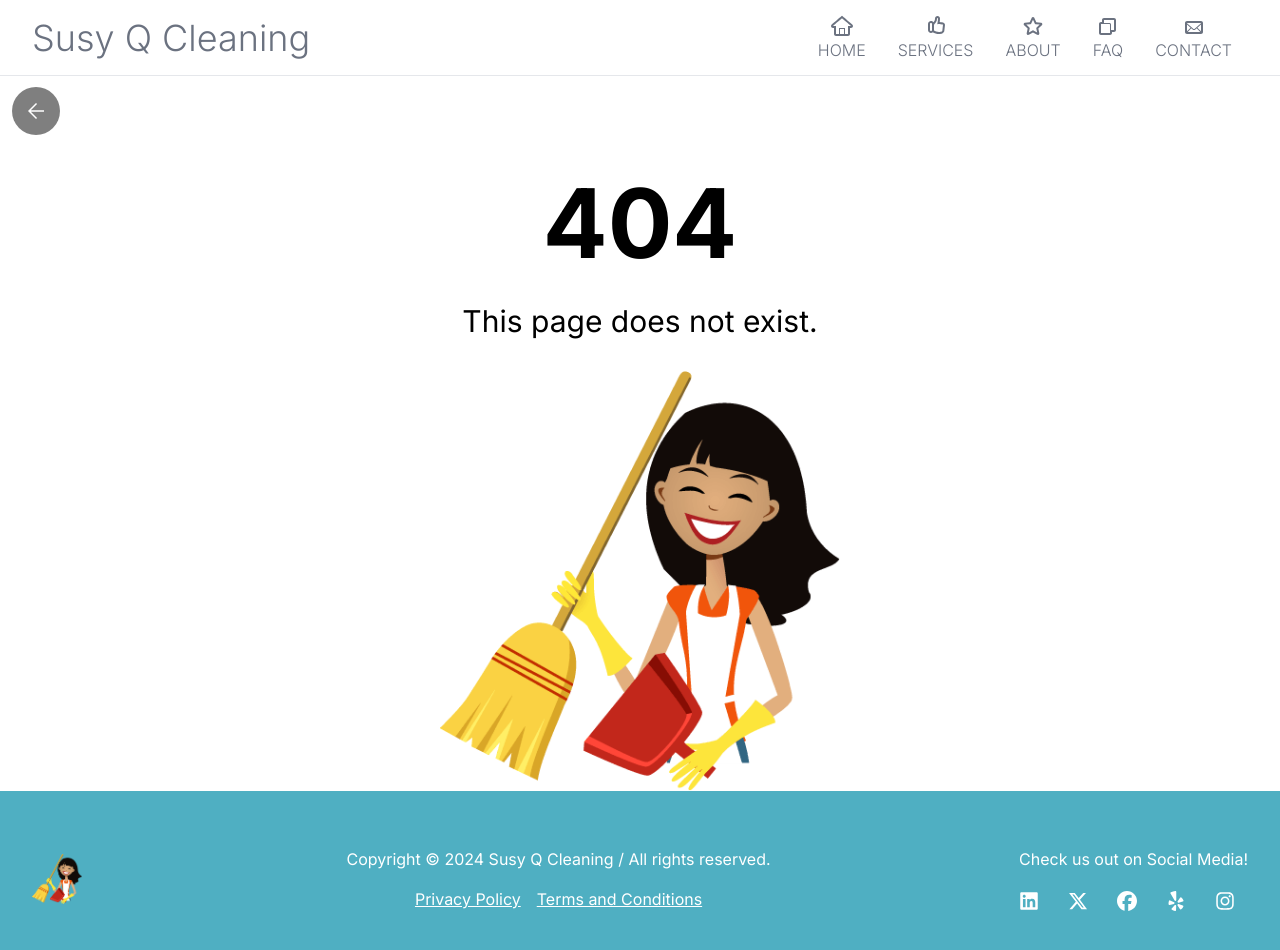
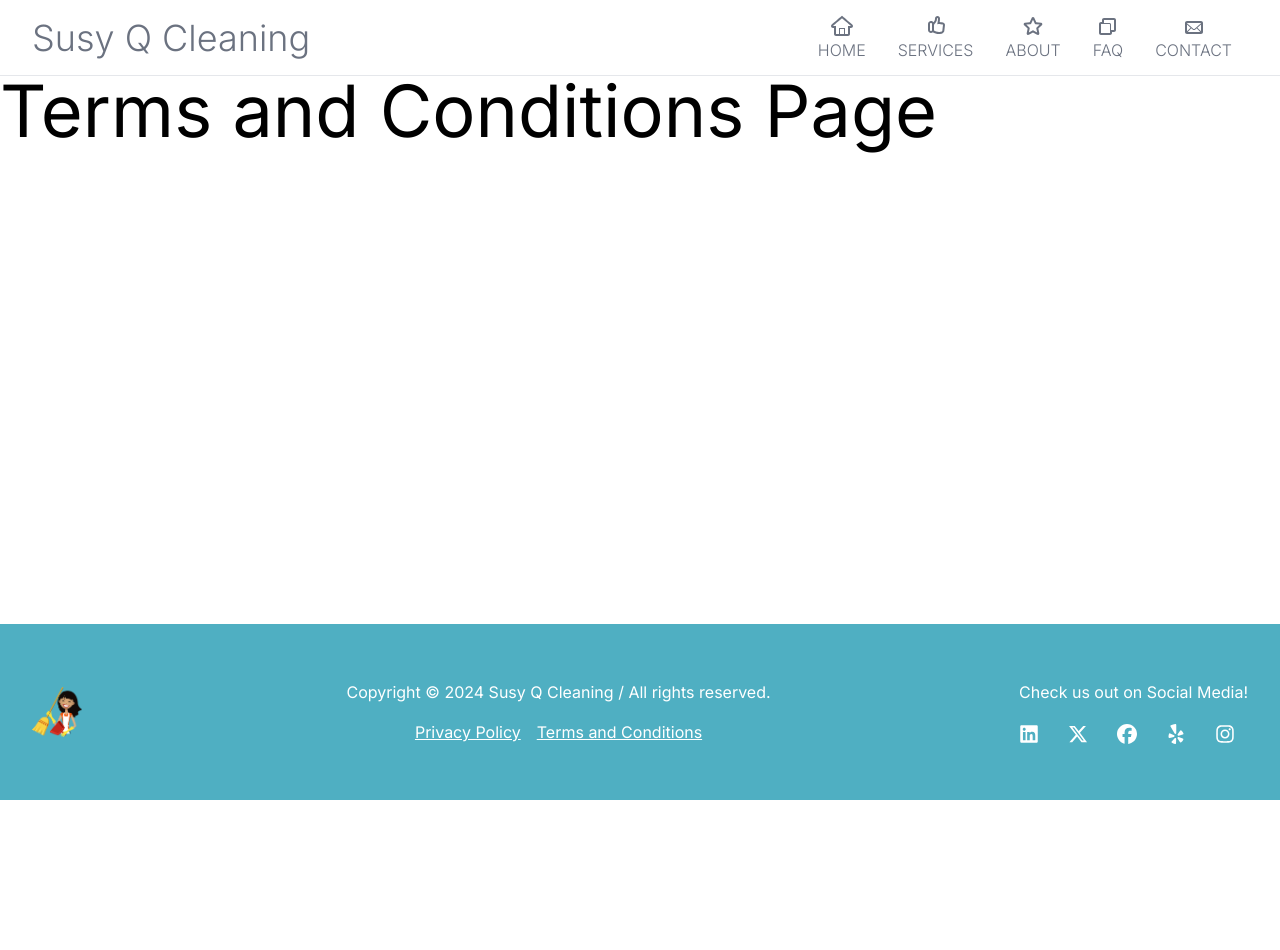
Before and after one commit to oscar-ct/susyq, a Next.js app: page /terms in a window 1280 px wide. Before the commit this address had no page. Shown: the top 950 px of the page. After the commit the page ends 800 px from the top, so only its background shows below. Built offline with nearby package versions, Linux system fonts and the light colour scheme.

Commit message:
create new routes and pages for privacy policy and terms and conditions

```diff
--- /dev/null
+++ b/src/app/privacy/page.js
@@ -0,0 +1,10 @@
+
+const Page = () => {
+    return (
+        <div className={"text-7xl"}>
+            Privacy Policy Page
+        </div>
+    );
+};
+
+export default Page;
--- /dev/null
+++ b/src/app/terms/page.js
@@ -0,0 +1,10 @@
+
+const Page = () => {
+    return (
+        <div className={"text-7xl"}>
+            Terms and Conditions Page
+        </div>
+    );
+};
+
+export default Page;
```
